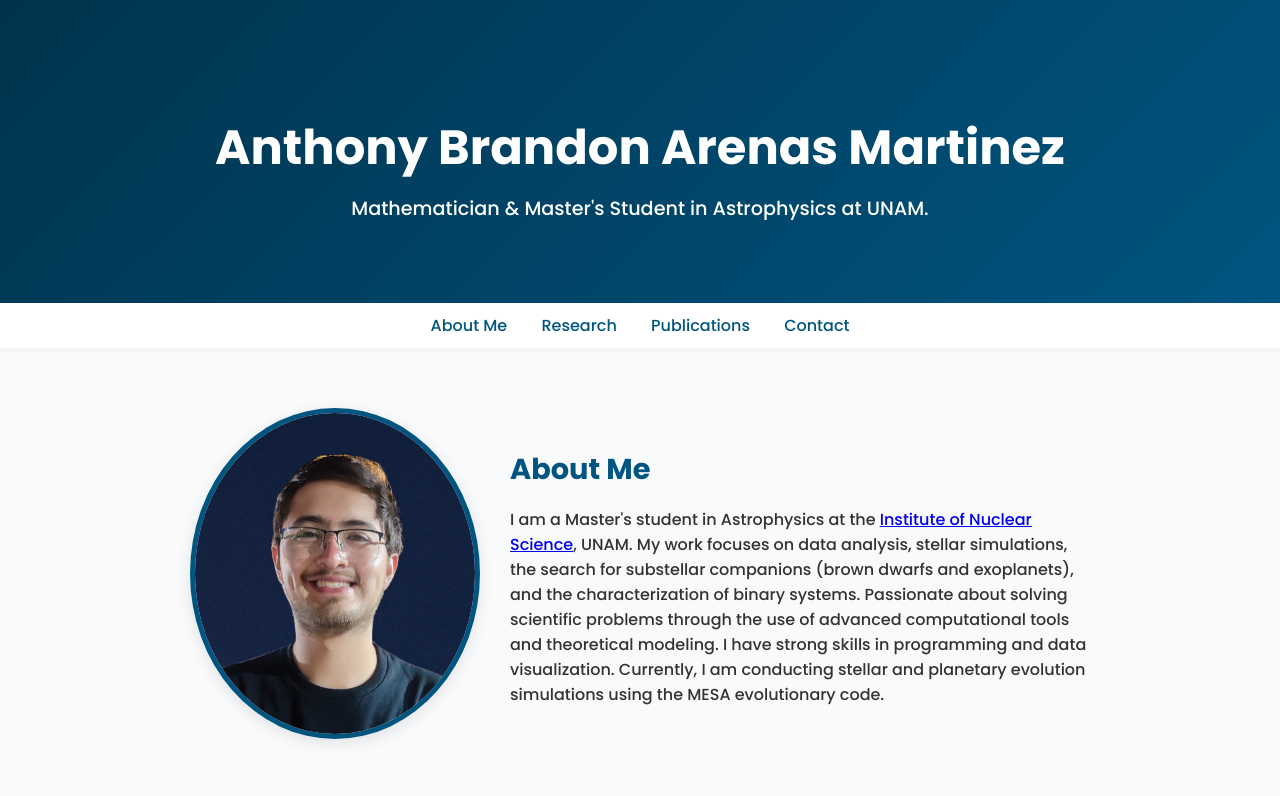
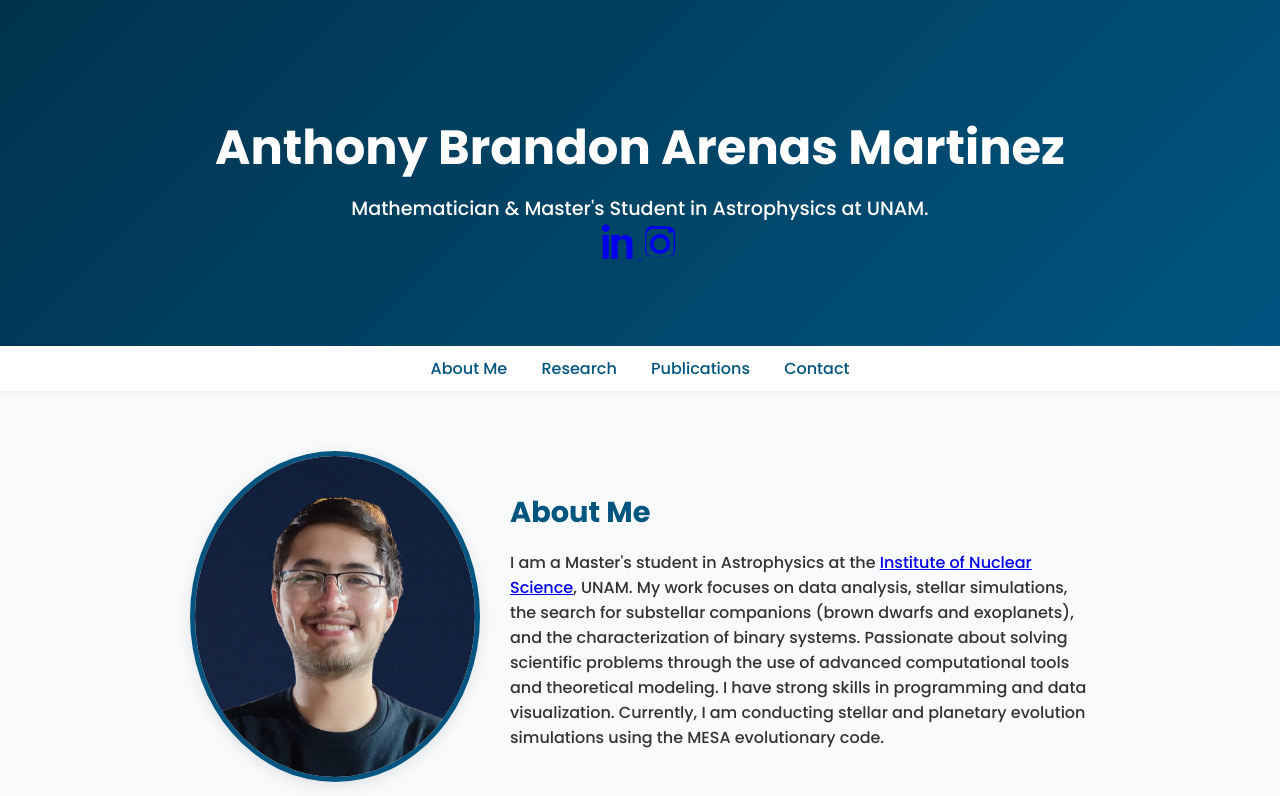
Before and after one commit to AnthonyArenas2060/AnthonyArenas, a plain HTML site: page index.html in a window 1280 px wide. Shown: the top 796 px of the page. Drawn offline with Linux system fonts and the light colour scheme.

Commit message:
Update index.html

```diff
--- a/index.html
+++ b/index.html
@@ -12,6 +12,18 @@
 <header>
     <h1>Anthony Brandon Arenas Martinez</h1>
     <p>Mathematician & Master's Student in Astrophysics at UNAM.</p>
+            <div class="social-links">
+        <a href="https://www.linkedin.com/in/anthony-brandon-arenas-martínez-58561a230" target="_blank" aria-label="LinkedIn">
+            <svg xmlns="http://www.w3.org/2000/svg" width="36" height="36" fill="currentColor" viewBox="0 0 24 24">
+                <path d="M4.98 3.5C4.98 4.88 3.88 6 2.5 6S0 4.88 0 3.5 1.12 1 2.5 1 4.98 2.12 4.98 3.5zM.5 8h4V24h-4V8zm7.5 0h3.8v2.2h.05c.53-1 1.82-2.2 3.75-2.2 4 0 4.75 2.6 4.75 6V24h-4v-8.6c0-2 0-4.6-2.8-4.6-2.8 0-3.2 2.2-3.2 4.4V24h-4V8z"/>
+            </svg>
+        </a>
+        <a href="https://www.instagram.com/anthonyb20605/" target="_blank" aria-label="Instagram">
+            <svg xmlns="http://www.w3.org/2000/svg" width="36" height="36" fill="currentColor" viewBox="0 0 24 24">
+                <path d="M12 2.2c3.2 0 3.584.012 4.85.07 1.17.056 1.97.24 2.43.4.6.22 1.03.48 1.48.93.45.45.71.88.93 1.48.16.46.34 1.26.4 2.43.058 1.27.07 1.65.07 4.85s-.012 3.584-.07 4.85c-.056 1.17-.24 1.97-.4 2.43-.22.6-.48 1.03-.93 1.48-.45.45-.88.71-1.48.93-.46.16-1.26.34-2.43.4-1.27.058-1.65.07-4.85.07s-3.584-.012-4.85-.07c-1.17-.056-1.97-.24-2.43-.4-.6-.22-1.03-.48-1.48-.93-.45-.45-.71-.88-.93-1.48-.16-.46-.34-1.26-.4-2.43C2.212 15.784 2.2 15.4 2.2 12s.012-3.584.07-4.85c.056-1.17.24-1.97.4-2.43.22-.6.48-1.03.93-1.48.45-.45.88-.71 1.48-.93.46-.16 1.26-.34 2.43-.4C8.416 2.212 8.8 2.2 12 2.2zm0 1.8c-3.17 0-3.54.012-4.79.07-1.04.048-1.6.22-1.97.37-.49.19-.84.42-1.21.79-.37.37-.6.72-.79 1.21-.15.37-.322.93-.37 1.97-.058 1.25-.07 1.62-.07 4.79s.012 3.54.07 4.79c.048 1.04.22 1.6.37 1.97.19.49.42.84.79 1.21.37.37.72.6 1.21.79.37.15.93.322 1.97.37 1.25.058 1.62.07 4.79.07s3.54-.012 4.79-.07c1.04-.048 1.6-.22 1.97-.37.49-.19.84-.42 1.21-.79.37-.37.6-.72.79-1.21.15-.37.322-.93.37-1.97.058-1.25.07-1.62.07-4.79s-.012-3.54-.07-4.79c-.048-1.04-.22-1.6-.37-1.97-.19-.49-.42-.84-.79-1.21-.37-.37-.72-.6-1.21-.79-.37-.15-.93-.322-1.97-.37-1.25-.058-1.62-.07-4.79-.07zm0 3.3a6.7 6.7 0 1 1 0 13.4 6.7 6.7 0 0 1 0-13.4zm0 11a4.3 4.3 0 1 0 0-8.6 4.3 4.3 0 0 0 0 8.6zm6.9-11.7a1.56 1.56 0 1 1 0-3.12 1.56 1.56 0 0 1 0 3.12z"/>
+            </svg>
+        </a>
+    </div>
 </header>
 
 <nav>
```
